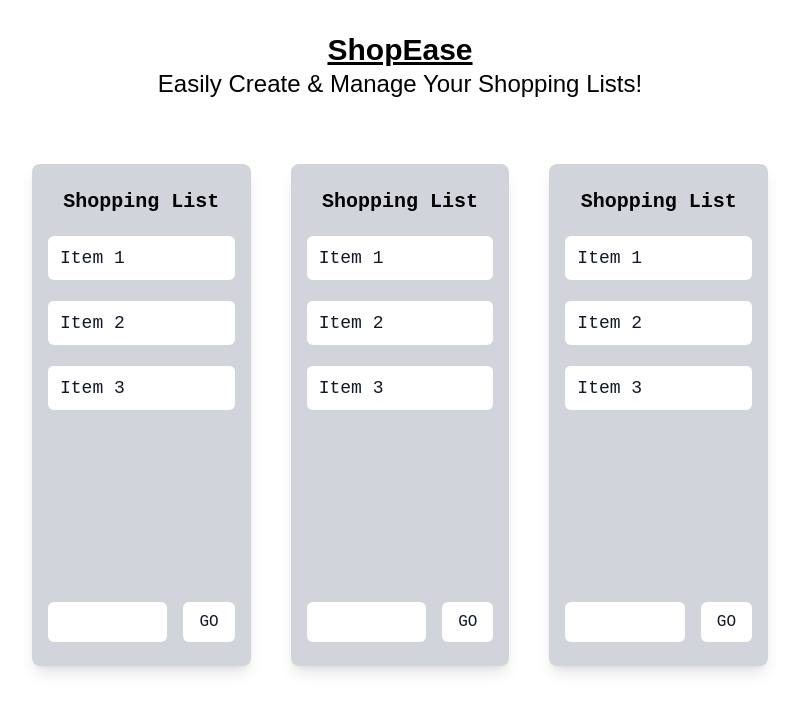
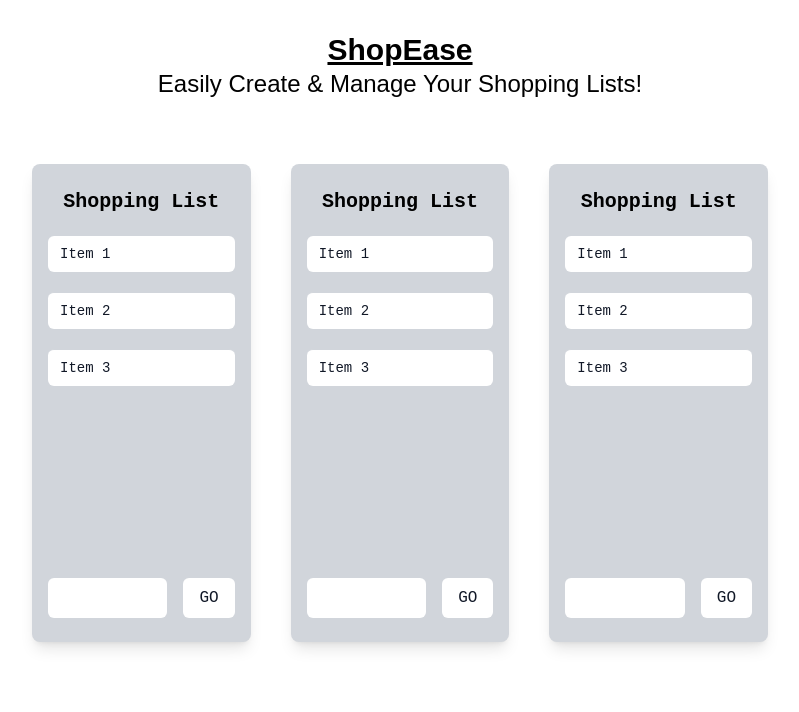
Before and after one commit to emelyn-barrientos/shopease-list-coding-challenge, a React (Create React App) app: page / in a window 1280 px wide. Shown: the top 712 px of the page, without its empty margins (240-1039 px from the left). Built offline with nearby package versions, Linux system fonts and the light colour scheme; a web font is replaced by a local one.

Commit message:
Reduce list item text size

```diff
--- a/src/components/ShoppingList.jsx
+++ b/src/components/ShoppingList.jsx
@@ -20,7 +20,7 @@ function ShoppingList() {
               key={index}
               className="flex items-center rounded-md bg-white px-3 py-2 my-5"
             >
-              <p className="font-mono text-gray-900 text-lg">{item}</p>
+              <p className="font-mono text-sm text-gray-900 text-lg">{item}</p>
             </li>
           ))}
         </ul>
@@ -36,5 +36,5 @@ export default ShoppingList
 // [] Props: which ones do I need to get from App.jsx?
 // [] Investigate how to handle moving items between lists (Redux?)
 // [] Move shopping list <h3> outside of gray div
-// [] Add styling to each list items (see Figma)
+// [X] Add styling to each list items (see Figma)
 // [] Add height to list; add space between items and forms
```
